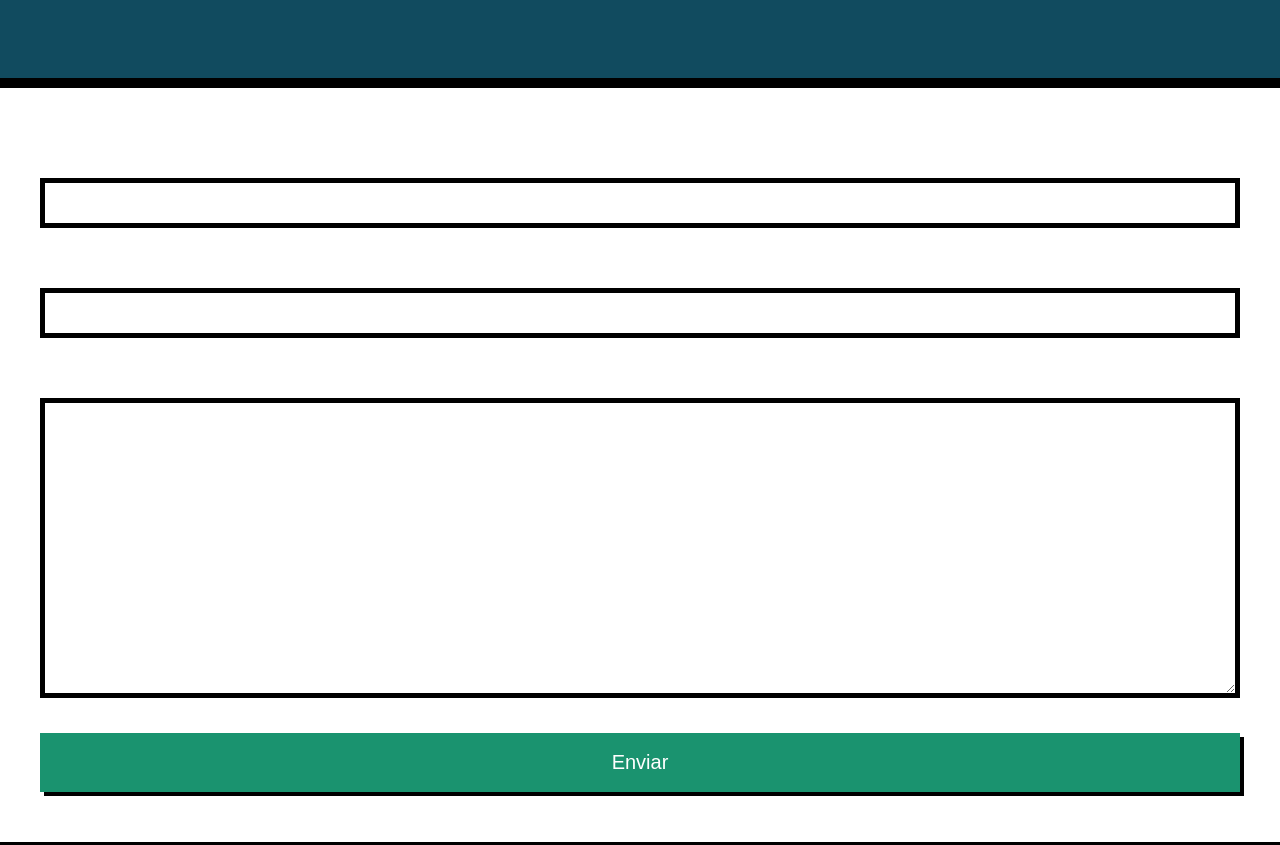
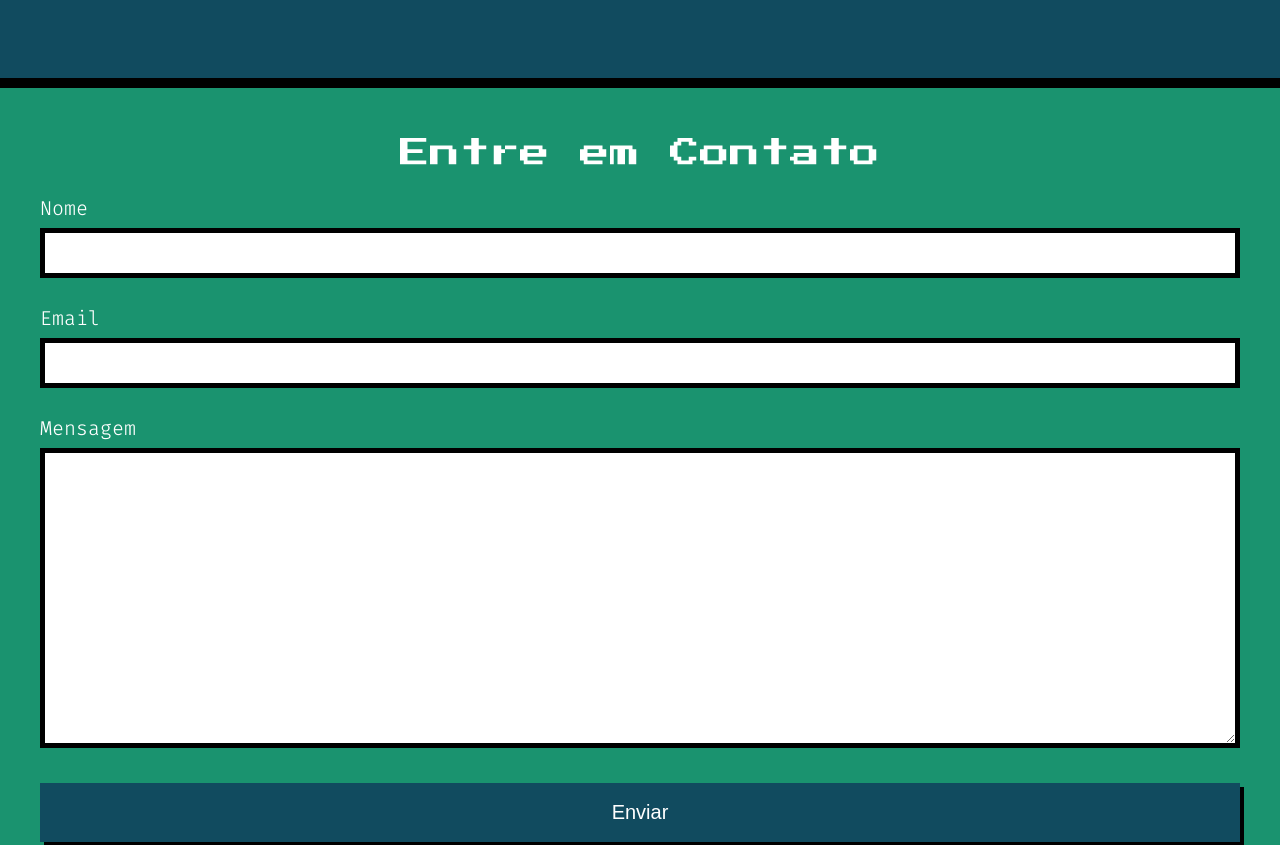
Before and after one commit to rdn10/rdn10.github.io, a plain HTML site: page index.html in a window 1280 px wide. Shown: the part 2380-3225 px from the top of the page. Drawn offline with Linux system fonts and the light colour scheme.

Commit message:
add the main-title in main-form

```diff
--- a/CSS/components/button.css
+++ b/CSS/components/button.css
@@ -14,6 +14,9 @@
 .button:hover {
     transform: scale(1.08);
   }
+  .button.-full{
+    background-color: #114B5F;
+  }
 .button.-full{
   width: 100%;
 }
--- a/CSS/components/main-form.css
+++ b/CSS/components/main-form.css
@@ -1,5 +1,12 @@
+.main-form{
+    background-color:#1A936F ;
+    border-bottom: 10px solid #114B5F ;
+}
 .main-form{
    padding: 50px 40px;
+}
+.main-form .main-title{
+    margin-bottom: 20px;
 }
 .main-form .main-input{
     margin-bottom: 20px
--- a/index.html
+++ b/index.html
@@ -144,6 +144,9 @@
         <button class="button-arrow -left"><span class="content">Avançar</span></button> -->
       </section>
         <form class="main-form">
+
+          <legend class="main-title -second">Entre em Contato</legend>
+
           <label class="main-label" for="name">Nome</label>
           <input class="main-input" type="text"  id="name">
 
```
